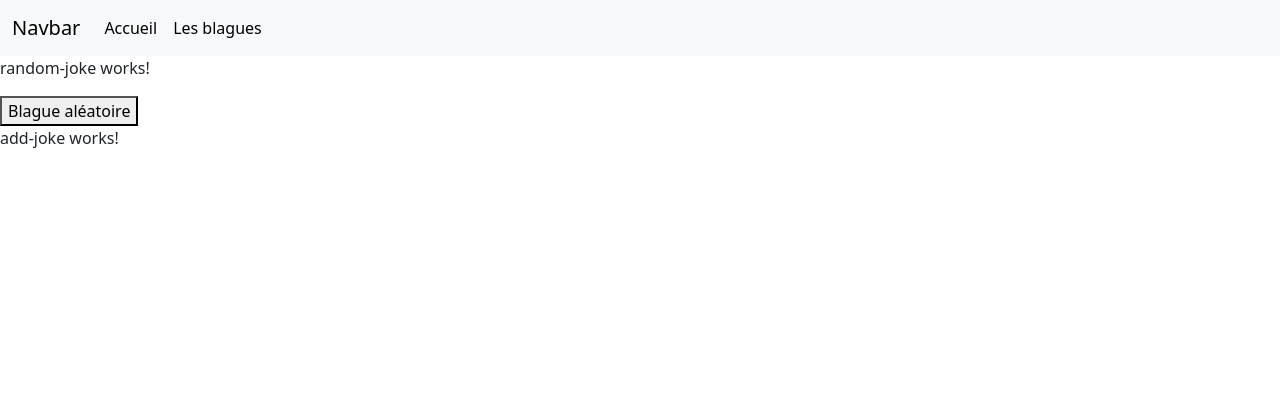
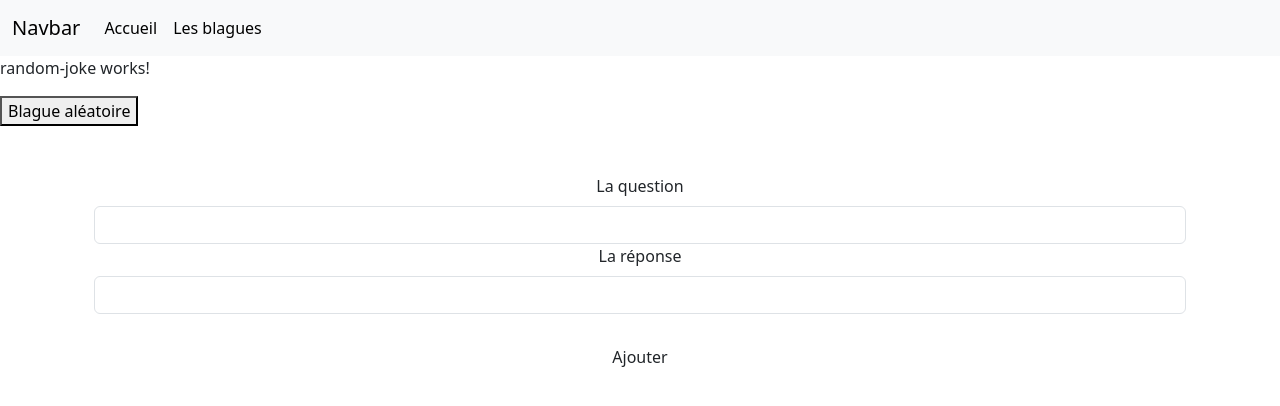
Before and after one commit to ilyes200876/carambar-co-front, an Angular app: page / in a window 1280 px wide. Shown: the top 406 px of the page. Built offline with nearby package versions, Linux system fonts and the light colour scheme.

Commit message:
addJoke configuration/test

```diff
--- a/src/app/add-joke/add-joke.component.html
+++ b/src/app/add-joke/add-joke.component.html
@@ -1 +1,22 @@
-<p>add-joke works!</p>
+<div class="container text-center">
+    <form [formGroup]="formAdd" class="my-5" (ngSubmit)="onSubmit()">
+        <div class="container">
+            <div class="row">
+                <div class="col-12">
+                    <label for="question" class="form-label">La question</label>
+                    <input type="text" formControlName="question" id="question" class="form-control">
+                </div>
+            </div>
+            <div class="row">
+                <div class="col-12">
+                    <label for="response" class="form-label">La réponse</label>
+                    <input type="text" formControlName="response" id="response" class="form-control">
+                </div>
+            </div>
+
+        </div>
+        <div class="text-center mt-4">
+            <button type="submit" class="btn buttonSubmit">Ajouter</button>
+        </div>
+    </form>
+</div>
--- a/src/app/add-joke/add-joke.component.ts
+++ b/src/app/add-joke/add-joke.component.ts
@@ -1,4 +1,8 @@
 import { Component } from '@angular/core';
+import { IJoke } from '../interfaces/ijoke';
+import { FormControl, FormGroup } from '@angular/forms';
+import { JokesService } from '../../services/jokes/jokes.service';
+import { HttpClient } from '@angular/common/http';
 
 @Component({
   selector: 'app-add-joke',
@@ -7,4 +11,30 @@ import { Component } from '@angular/core';
 })
 export class AddJokeComponent {
 
+  jokes: IJoke[] = [];
+
+  constructor(private jokeService: JokesService, private http: HttpClient) {}
+
+
+  public formAdd: FormGroup = new FormGroup({
+    question: new FormControl(''),
+    response: new FormControl(''),
+  })
+
+  onSubmit(){
+    if(this.formAdd.valid){
+      let joke: IJoke = {
+
+        question: this.formAdd.value.question,
+        response: this.formAdd.value.response
+      }
+      console.log(joke);
+
+      this.jokeService.createJoke(joke).subscribe(response => {
+        this.formAdd.reset();
+        this.jokes.push;
+      });
+    }
+  }
+
 }
--- a/src/app/app.module.ts
+++ b/src/app/app.module.ts
@@ -10,7 +10,7 @@ import { HomeComponent } from './home/home.component';
 import { RandomJokeComponent } from './random-joke/random-joke.component';
 import { JokeDetailsComponent } from './joke-details/joke-details.component';
 import { AddJokeComponent } from './add-joke/add-joke.component';
-
+import { FormsModule,ReactiveFormsModule } from '@angular/forms';
 
 @NgModule({
   declarations: [
@@ -26,7 +26,8 @@ import { AddJokeComponent } from './add-joke/add-joke.component';
   ],
   imports: [
     BrowserModule,
-
+    FormsModule,
+    ReactiveFormsModule,
     AppRoutingModule
   ],
   providers: [
--- a/src/app/random-joke/random-joke.component.ts
+++ b/src/app/random-joke/random-joke.component.ts
@@ -40,9 +40,5 @@ export class RandomJokeComponent {
     }
   }
 
-  // this.route.params.subscribe(params => {
-  //   this.jokeServive.getRandomJoke(params['id']).subscribe(data => {
-  //     this.joke = data;
-  //   });
-  // });
+
 }
--- a/src/services/jokes/jokes.service.ts
+++ b/src/services/jokes/jokes.service.ts
@@ -27,8 +27,8 @@ export class JokesService {
 
   createJoke(joke: IJoke) {
     let body = JSON.stringify(joke);
-    let header = { 'content-type': 'application/x-www-form-urlencoded'};
-    return this.http.post<IJoke>(urlApi + "/createJoke/", body, {'headers': header})
+    let header = { 'content-type': 'application/json'};
+    return this.http.post<IJoke>(urlApi + "/createJoke", body, {'headers': header})
     .pipe(
       catchError((error) => {
         console.error(error);
```
